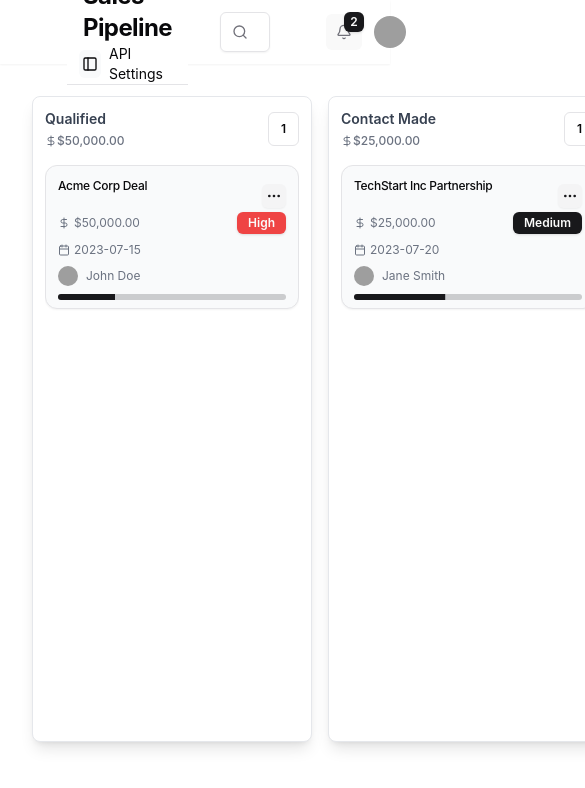
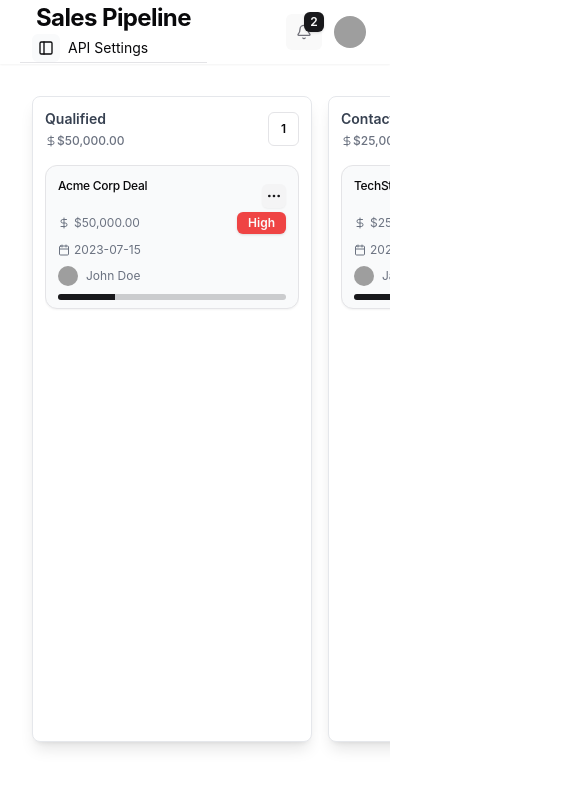
Before and after one commit to bdnaeem3/anas-client, a React (Vite) app: page /kanban in a window 390 px wide. Shown: the top 788 px of the page, 585 px wide, since content can reach past the window. Built offline with nearby package versions, Linux system fonts and the light colour scheme; grey boxes are pictures that could not be loaded.

Commit message:
Responsive done for Kanban page and search in nav removed on mobile

```diff
--- a/package.json
+++ b/package.json
@@ -42,6 +42,7 @@
     "react-hook-form": "^7.54.2",
     "react-loader-spinner": "^6.1.6",
     "react-redux": "^9.2.0",
+    "react-responsive": "^10.0.0",
     "react-router-dom": "^7.1.5",
     "reactflow": "^11.11.4",
     "recharts": "^2.15.1",
--- a/src/components/ui/sidebar.jsx
+++ b/src/components/ui/sidebar.jsx
@@ -122,7 +122,7 @@ const SidebarProvider = React.forwardRef((
             }
           }
           className={cn(
-            "group/sidebar-wrapper flex min-h-svh w-full has-[[data-variant=inset]]:bg-sidebar",
+            "group/sidebar-wrapper overflow-x-auto flex min-h-svh w-full has-[[data-variant=inset]]:bg-sidebar",
             className
           )}
           ref={ref}
--- /dev/null
+++ b/src/hooks/useMediaQueries.jsx
@@ -0,0 +1,23 @@
+import { useMediaQuery } from "react-responsive";
+
+// Define breakpoints
+const breakpoints = {
+  xs: 480,  // Extra Small (Mobile)
+  sm: 640,  // Small
+  md: 768,  // Medium (Tablets)
+  lg: 1024, // Large (Laptops)
+  xl: 1280, // Extra Large (Desktops)
+  xxl: 1536, // 2K screens
+};
+
+// Custom hook to get screen size
+export default () => {
+  const isXs = useMediaQuery({ maxWidth: breakpoints.xs });
+  const isSm = useMediaQuery({ minWidth: breakpoints.sm });
+  const isMd = useMediaQuery({ minWidth: breakpoints.md });
+  const isLg = useMediaQuery({ minWidth: breakpoints.lg });
+  const isXl = useMediaQuery({ minWidth: breakpoints.xl });
+  const isXxl = useMediaQuery({ minWidth: breakpoints.xxl });
+
+  return { isXs, isSm, isMd, isLg, isXl, isXxl };
+};
--- a/src/layout/nav/Navbar.jsx
+++ b/src/layout/nav/Navbar.jsx
@@ -8,24 +8,31 @@ import { Input } from "@/components/ui/input"
 import { Separator } from "@/components/ui/separator"
 import CustomBreadcrumb from "@/theme/override/Breadcrumb"
 import { useSelector } from "react-redux"
+import useMediaQueries from '../../hooks/useMediaQueries'
 
 export default function Navbar() {
-  const {sidebarOpen} = useSelector(state=>state.Auth)
+  const { isMd } = useMediaQueries();
+  const { sidebarOpen } = useSelector(state => state.Auth)
+
 
   return (
     <nav className="w-full shadow-sm transition-all duration-500 ease-in-out" style={{
-      paddingLeft: sidebarOpen ? 255 : 47
+      paddingLeft: !isMd ? 0 : sidebarOpen ? 255 : 47
     }}>
       <div className="flex h-16 items-center justify-between gap-4">
         <div id="breadcrumb-portal" className="ml-5"></div>
 
         {/* Search container with max width to prevent overflow */}
+
+        {
+          isMd &&
           <div className="flex-1 flex justify-center max-w-[800px] mx-auto px-4">
             <div className="relative w-full max-w-[360px]">
               <Search className="absolute left-3 top-1/2 -translate-y-1/2 h-4 w-4 text-muted-foreground pointer-events-none" />
               <Input type="text" placeholder="Search" className="pl-9 h-10 w-full" />
             </div>
           </div>
+        }
 
         {/* Right side components with fixed position */}
         <div className="flex items-center gap-3 px-6 shrink-0">
--- a/src/sections/kanban/SalesKanban.jsx
+++ b/src/sections/kanban/SalesKanban.jsx
@@ -163,7 +163,7 @@ export function SalesKanban({ isSidebarOpen, setIsSidebarOpen }) {
           <AddDealDialog isOpen={isSidebarOpen} onClose={() => setIsSidebarOpen(false)} onSave={handleAddDeal} />
 
           <DragDropContext onDragEnd={onDragEnd}>
-            <div className="flex space-x-4 md:space-x-6 overflow-x-auto pb-6 -mx-4 px-4 md:mx-0 md:px-0">
+            <div className="flex space-x-4 md:space-x-6 pb-6 -mx-4 px-4 md:mx-0 md:px-0">
               {stages.map((stage) => (
                 <Droppable key={stage} droppableId={stage}>
                   {(provided, snapshot) => (
```
Also changed, not shown: 1 other file (tests, documents, lock files or other folders). Lines whose indentation alone changed are shown as unchanged.
